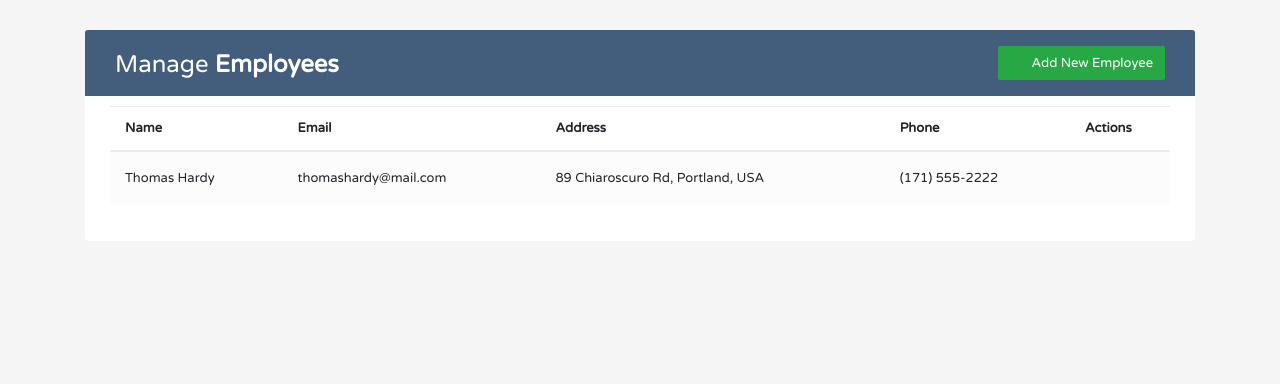
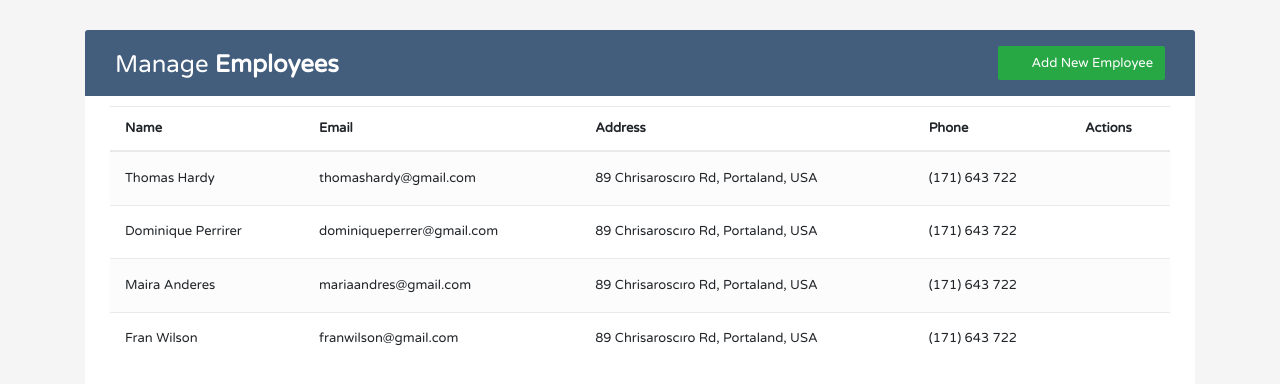
Before and after one commit to damladlg/Simple-React-Projects, a React (Create React App) app in the folder manage-employee/: page / in a window 1280 px wide. Shown: the top 384 px of the page. Built offline with nearby package versions, Linux system fonts and the light colour scheme.

Commit message:
used useState hook.

```diff
--- a/manage-employee/src/components/Employee.js
+++ b/manage-employee/src/components/Employee.js
@@ -1,15 +1,22 @@
-const Employee = () => {
+const Employee = ({ employees /*  props yakalandı*/ }) => {
     return (
-        <tr>
-            <td>Thomas Hardy</td>
-            <td>thomashardy@mail.com</td>
-            <td>89 Chiaroscuro Rd, Portland, USA</td>
-            <td>(171) 555-2222</td>
-            <td>
-                <a href="#editEmployeeModal" class="edit" data-toggle="modal"><i class="material-icons" data-toggle="tooltip" title="Edit">&#xE254;</i></a>
-                <a href="#deleteEmployeeModal" class="delete" data-toggle="modal"><i class="material-icons" data-toggle="tooltip" title="Delete">&#xE872;</i></a>
-            </td>
-        </tr>
+        <>
+            {
+                employees.map((employee) => (
+                    <tr key={employee.id}>
+                        <td>{employee.name}</td>
+                        <td>{employee.email}</td>
+                        <td>{employee.address}</td>
+                        <td>{employee.phone}</td>
+                        <td>
+                            <a href="#editEmployeeModal" className="edit" data-toggle="modal"><i className="material-icons" data-toggle="tooltip" title="Edit">&#xE254;</i></a>
+                            <a href="#deleteEmployeeModal" className="delete" data-toggle="modal"><i className="material-icons" data-toggle="tooltip" title="Delete">&#xE872;</i></a>
+                        </td>
+                    </tr>
+                ))
+            }
+        </>
+
     )
 }
 
--- a/manage-employee/src/components/EmployeeList.js
+++ b/manage-employee/src/components/EmployeeList.js
@@ -1,6 +1,14 @@
+import { useState } from "react";
 import Employee from "./Employee";
 
 const EmployeeList = () => {
+    const [employees, setEmployees] = useState([
+        { id: 1, name: "Thomas Hardy", email: "thomashardy@gmail.com", address: "89 Chrisaroscıro Rd, Portaland, USA", phone: "(171) 643 722" },
+        { id: 2, name: "Dominique Perrirer", email: "dominiqueperrer@gmail.com", address: "89 Chrisaroscıro Rd, Portaland, USA", phone: "(171) 643 722" },
+        { id: 3, name: "Maira Anderes", email: "mariaandres@gmail.com", address: "89 Chrisaroscıro Rd, Portaland, USA", phone: "(171) 643 722" },
+        { id: 4, name: "Fran Wilson", email: "franwilson@gmail.com", address: "89 Chrisaroscıro Rd, Portaland, USA", phone: "(171) 643 722" }
+    ])
+
     return (
         <table className="table table-striped table-hover">
             <thead>
@@ -12,9 +20,7 @@ const EmployeeList = () => {
                     <th>Actions</th>
                 </tr>
             </thead>
-            <tbody> <Employee>
-
-            </Employee></tbody>
+            <tbody> <Employee employees={employees} /></tbody>
         </table>
     )
 }
```
